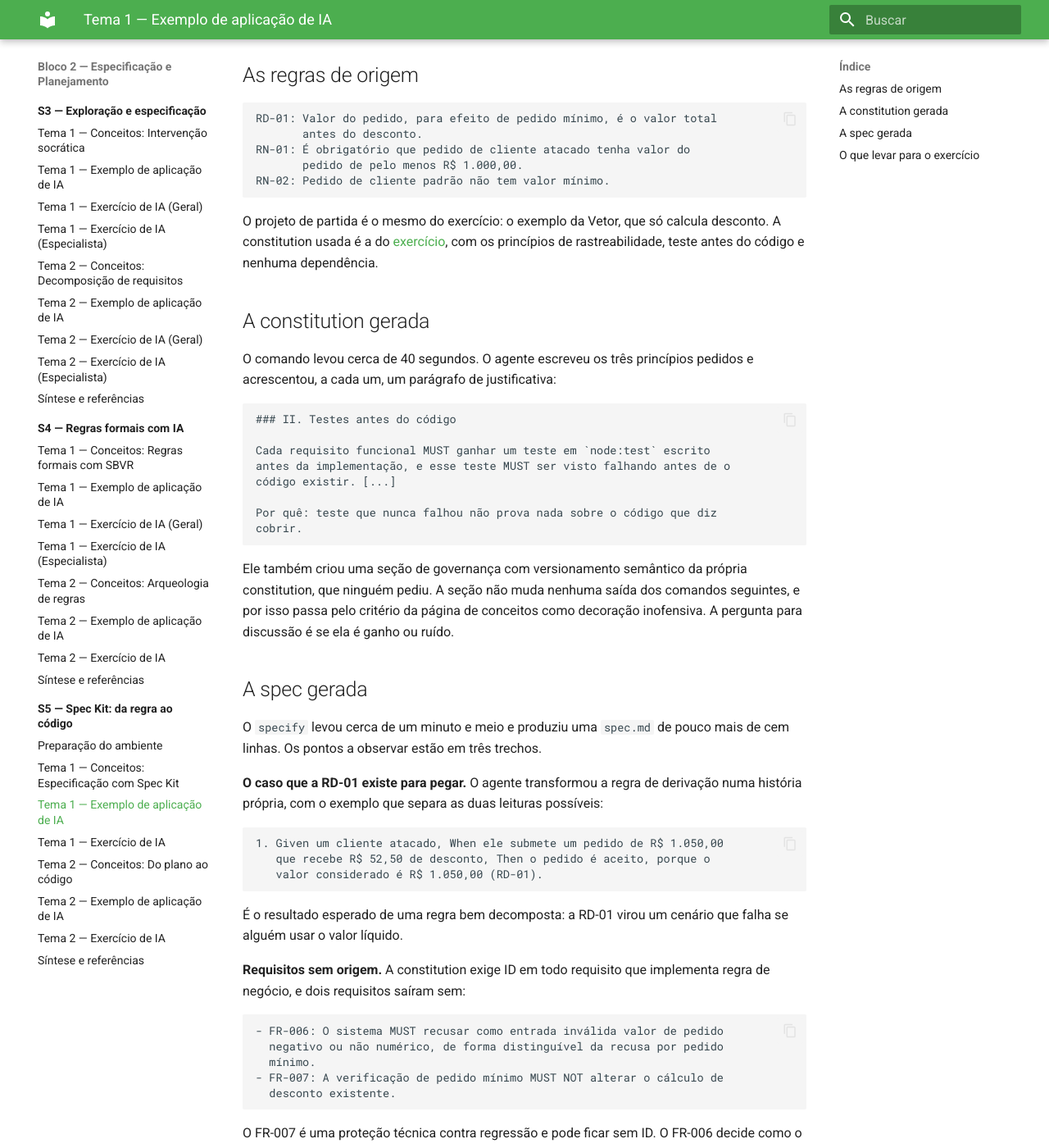
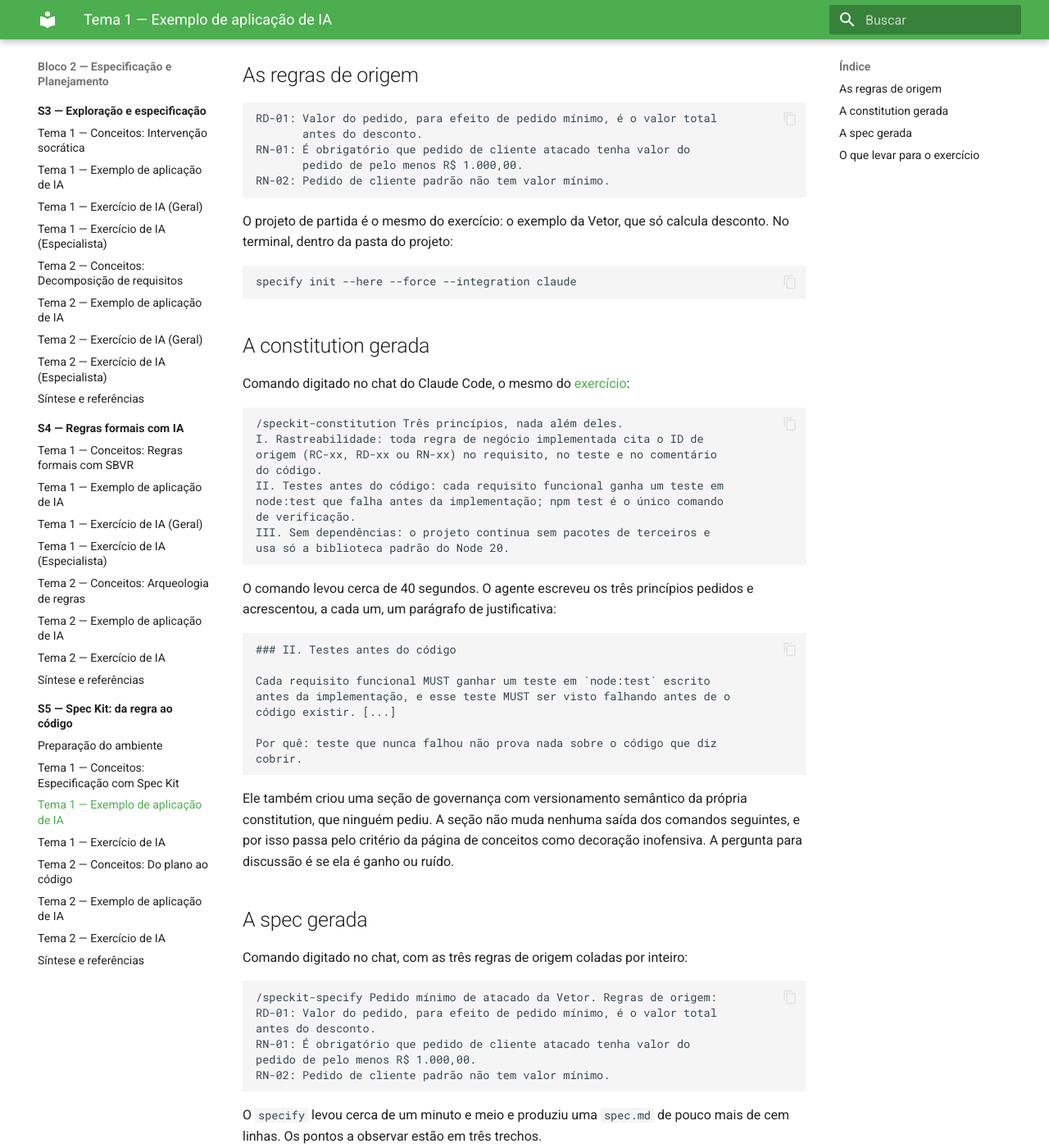
Before and after one commit to arkhibr/workshops-ia-agentica, an MkDocs documentation site: the page built from docs/sessao-05-decomposicao/especificacao-com-spec-kit-exemplo-de-aplicacao-de-ia.md, in a window 1280 px wide and 1400 px high, scrolled down 338 px. Shown: the whole window at 82% size. Built offline with MkDocs 1.6.1 and Material for MkDocs 9.7.7, drawn with Linux system fonts in a browser that asks for light colours.

Commit message:
docs: mostra os comandos digitados no chat nos exemplos da S5
Co-Authored-By: Claude Opus 5.5 <noreply@anthropic.com>

````diff
--- a/docs/sessao-05-decomposicao/especificacao-com-spec-kit-exemplo-de-aplicacao-de-ia.md
+++ b/docs/sessao-05-decomposicao/especificacao-com-spec-kit-exemplo-de-aplicacao-de-ia.md
@@ -12,9 +12,27 @@ RN-01: É obrigatório que pedido de cliente atacado tenha valor do
 RN-02: Pedido de cliente padrão não tem valor mínimo.
 ```
 
-O projeto de partida é o mesmo do exercício: o exemplo da Vetor, que só calcula desconto. A constitution usada é a do [exercício](especificacao-com-spec-kit-exercicio.md#passo-3-constitution), com os princípios de rastreabilidade, teste antes do código e nenhuma dependência.
+O projeto de partida é o mesmo do exercício: o exemplo da Vetor, que só calcula desconto. No terminal, dentro da pasta do projeto:
+
+```bash
+specify init --here --force --integration claude
+```
 
 ## A constitution gerada
+
+Comando digitado no chat do Claude Code, o mesmo do [exercício](especificacao-com-spec-kit-exercicio.md#passo-3-constitution):
+
+```text
+/speckit-constitution Três princípios, nada além deles.
+I. Rastreabilidade: toda regra de negócio implementada cita o ID de
+origem (RC-xx, RD-xx ou RN-xx) no requisito, no teste e no comentário
+do código.
+II. Testes antes do código: cada requisito funcional ganha um teste em
+node:test que falha antes da implementação; npm test é o único comando
+de verificação.
+III. Sem dependências: o projeto continua sem pacotes de terceiros e
+usa só a biblioteca padrão do Node 20.
+```
 
 O comando levou cerca de 40 segundos. O agente escreveu os três princípios pedidos e acrescentou, a cada um, um parágrafo de justificativa:
 
@@ -32,6 +50,17 @@ cobrir.
 Ele também criou uma seção de governança com versionamento semântico da própria constitution, que ninguém pediu. A seção não muda nenhuma saída dos comandos seguintes, e por isso passa pelo critério da página de conceitos como decoração inofensiva. A pergunta para discussão é se ela é ganho ou ruído.
 
 ## A spec gerada
+
+Comando digitado no chat, com as três regras de origem coladas por inteiro:
+
+```text
+/speckit-specify Pedido mínimo de atacado da Vetor. Regras de origem:
+RD-01: Valor do pedido, para efeito de pedido mínimo, é o valor total
+antes do desconto.
+RN-01: É obrigatório que pedido de cliente atacado tenha valor do
+pedido de pelo menos R$ 1.000,00.
+RN-02: Pedido de cliente padrão não tem valor mínimo.
+```
 
 O `specify` levou cerca de um minuto e meio e produziu uma `spec.md` de pouco mais de cem linhas. Os pontos a observar estão em três trechos.
 
````
Also changed, not shown: docs/sessao-05-decomposicao/do-plano-ao-codigo-exemplo-de-aplicacao-de-ia.md (+1 -1 lines).
